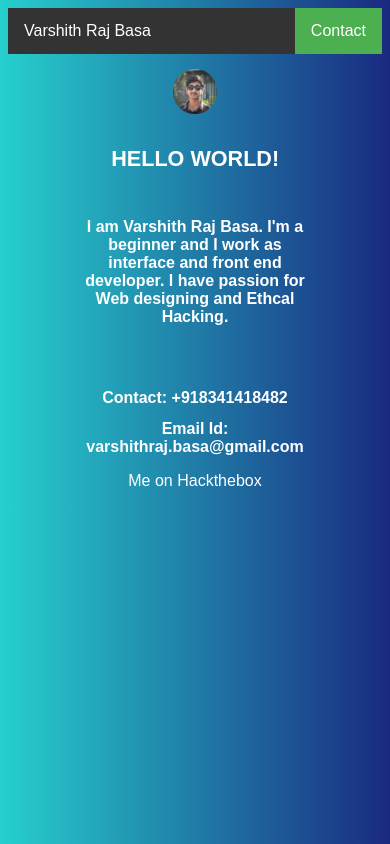
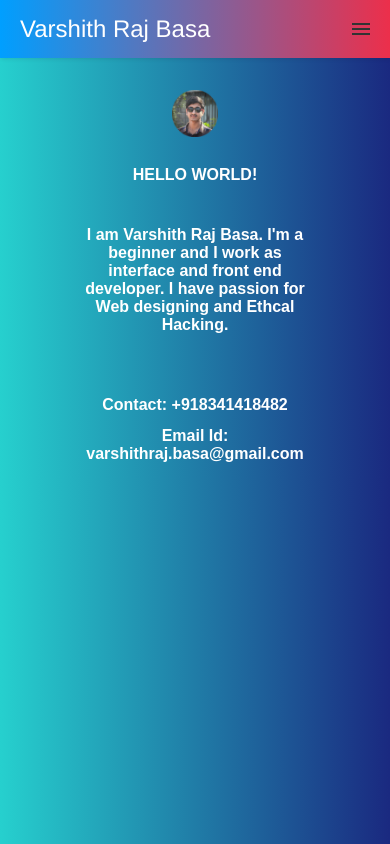
Before and after one commit to Mondirkb/varshithrajbasa.github.io, a plain HTML site: page index.html in a window 390 px wide. Drawn offline with Linux system fonts and the light colour scheme; files whose address does not match are found by name.

Commit message:
Added Material Colors and Nav bar

```diff
--- a/css/main.css
+++ b/css/main.css
@@ -4,7 +4,8 @@ body {
     background: linear-gradient(to right, #26D0CE, #1A2980);
 }
 
-ul {
+
+/* ul {
     list-style-type: none;
     margin: 0;
     padding: 0;
@@ -47,11 +48,14 @@ h1.text-1 {
     font-family: Sans-serif;
     text-align: center;
     /* width: 50%; */
-    font-size: 135%;
+
+
+/* font-size: 135%;
     animation-delay: 1s;
     margin-left: auto;
     margin-right: auto;
 }
+/*  */
 
 .profile {
     width: 12%;
@@ -84,3 +88,147 @@ h1.text-1 {
     margin-left: auto;
     margin-right: auto;
 }
+
+body {
+    margin: 0;
+    font-family: Helvetica, sans-serif;
+    background-color: #bbb;
+}
+
+a {
+    color: #000;
+}
+
+
+/* header */
+
+.header {
+    background: linear-gradient(to right, #009fff, #ec2f4b);
+    box-shadow: 1px 1px 4px 0 rgba(0, 0, 0, .1);
+    position: fixed;
+    width: 100%;
+    z-index: 3;
+}
+
+.header ul {
+    margin: 0;
+    padding: 0;
+    list-style: none;
+    overflow: hidden;
+    background-color: background: linear-gradient(to right, #009fff, #ec2f4b);
+}
+
+.header li a {
+    display: block;
+    padding: 2rem 2rem;
+    border-right: 1px solid #f4f4f4;
+    text-decoration: none;
+    color: white;
+}
+
+.header li a:hover,
+.header .menu-btn:hover {
+    background-color: #009fff;
+}
+
+.header .logo {
+    display: block;
+    float: left;
+    font-size: 1.5em;
+    padding: 15px 20px;
+    text-decoration: none;
+    color: white;
+}
+
+
+/* menu */
+
+.header .menu {
+    clear: both;
+    max-height: 0;
+    transition: max-height .2s ease-out;
+}
+
+
+/* menu icon */
+
+.header .menu-icon {
+    cursor: pointer;
+    float: right;
+    padding: 28px 20px;
+    position: relative;
+    user-select: none;
+}
+
+.header .menu-icon .nav-icon {
+    background: #333;
+    display: block;
+    height: 2px;
+    position: relative;
+    transition: background .2s ease-out;
+    width: 18px;
+}
+
+.header .menu-icon .nav-icon:before,
+.header .menu-icon .nav-icon:after {
+    background: #333;
+    content: '';
+    display: block;
+    height: 100%;
+    position: absolute;
+    transition: all .2s ease-out;
+    width: 100%;
+}
+
+.header .menu-icon .nav-icon:before {
+    top: 5px;
+}
+
+.header .menu-icon .nav-icon:after {
+    top: -5px;
+}
+
+
+/* menu btn */
+
+.header .menu-btn {
+    display: none;
+}
+
+.header .menu-btn:checked~.menu {
+    max-height: 240px;
+}
+
+.header .menu-btn:checked~.menu-icon .nav-icon {
+    background: transparent;
+}
+
+.header .menu-btn:checked~.menu-icon .nav-icon:before {
+    transform: rotate(-45deg);
+    top: 0;
+}
+
+.header .menu-btn:checked~.menu-icon .nav-icon:after {
+    transform: rotate(45deg);
+    top: 0;
+}
+
+
+/* 48em = 768px @ 16pt font */
+
+@media (min-width: 48em) {
+    .header li {
+        float: left;
+    }
+    .header li a {
+        padding: 20px 30px;
+    }
+    .header .menu {
+        clear: none;
+        float: right;
+        max-height: none;
+    }
+    .header .menu-icon {
+        display: none;
+    }
+}
--- a/index.html
+++ b/index.html
@@ -14,16 +14,18 @@
 </head>
 
 <body>
-    <ul>
-        <li><a href="index.html">Varshith Raj Basa</a></li>
-        <!-- <li><a href="contact.php">Contact</a></li> -->
-        <li style="float:right"><a class="active" href="https://www.linkedin.com/in/varshith-raj-basa-b0893815a/">Contact</a></li>
+    <header class="header">
+        <a href="/" class="logo">Varshith Raj Basa</a>
+        <input class="menu-btn" type="checkbox" id="menu-btn" />
+        <label class="menu-icon" for="menu-btn"><span class="nav-icon"></span></label>
+        <ul class="menu">
+            <li><a href="http://youtube.com/VarshithRajBasa">Youtube</a></li>
+            <li><a href="https://www.hackthebox.eu/profile/181576">Hackthebox</a></li>
+            <li><a href="https://www.linkedin.com/in/varshith-raj-basa-b0893815a/">Contact</a></li>
+        </ul>
+    </header>
 
-    </ul>
-
-
-
-    <div style="margin-top:15px;">
+    <div style="padding-top:90px;">
         <img class="profile" src="images/varshith.png">
 
         <br/>
@@ -39,12 +41,12 @@
         <h2 class="text-1 bounceInRight animated">Contact: +918341418482</h2>
         <h2 class="text-1 bounceInLeft animated">Email Id: varshithraj.basa@gmail.com</h2>
     </div>
-    <div>
+    <!-- <div>
         <p class="text-1">Me on Hackthebox</p>
         <center>
             <script src="https://www.hackthebox.eu/badge/181576"></script>
         </center>
-    </div>
+    </div> -->
 
 </body>
 
```
Also changed, not shown: new/index.html (deleted, +0 -38 lines), new/style.css (renamed from new/style2.css).
